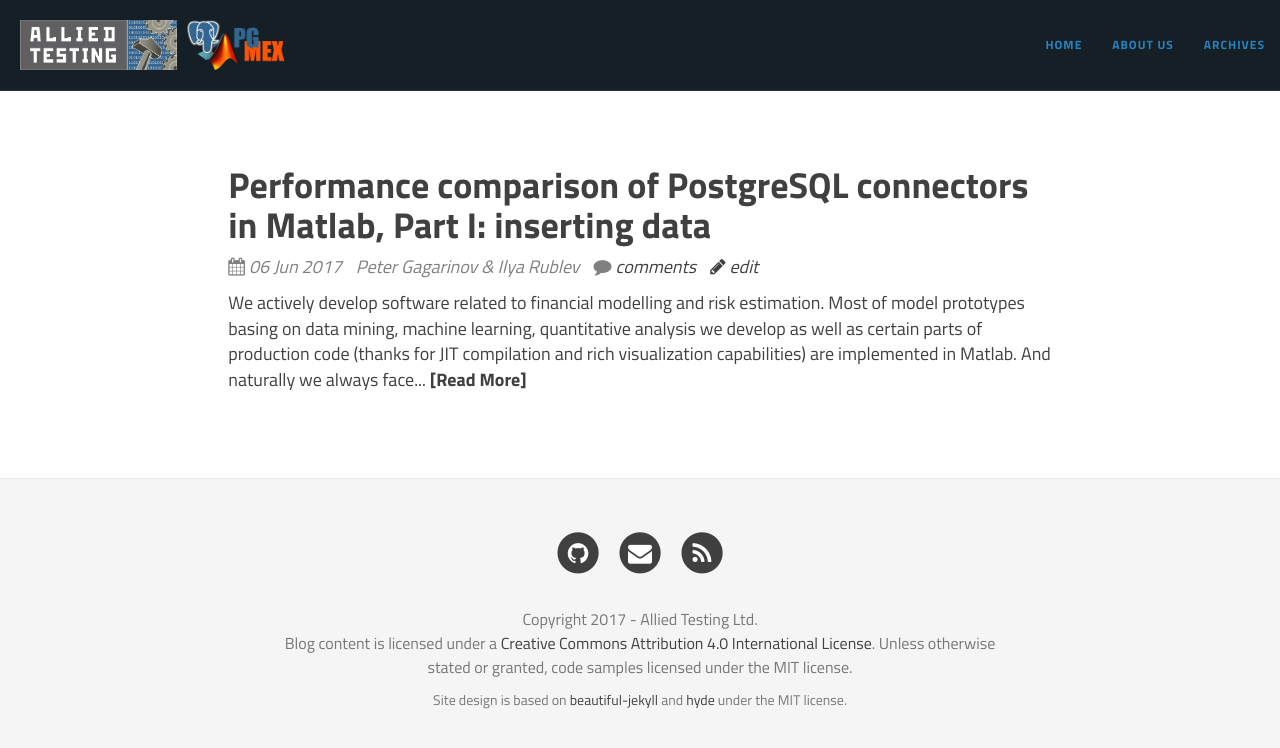
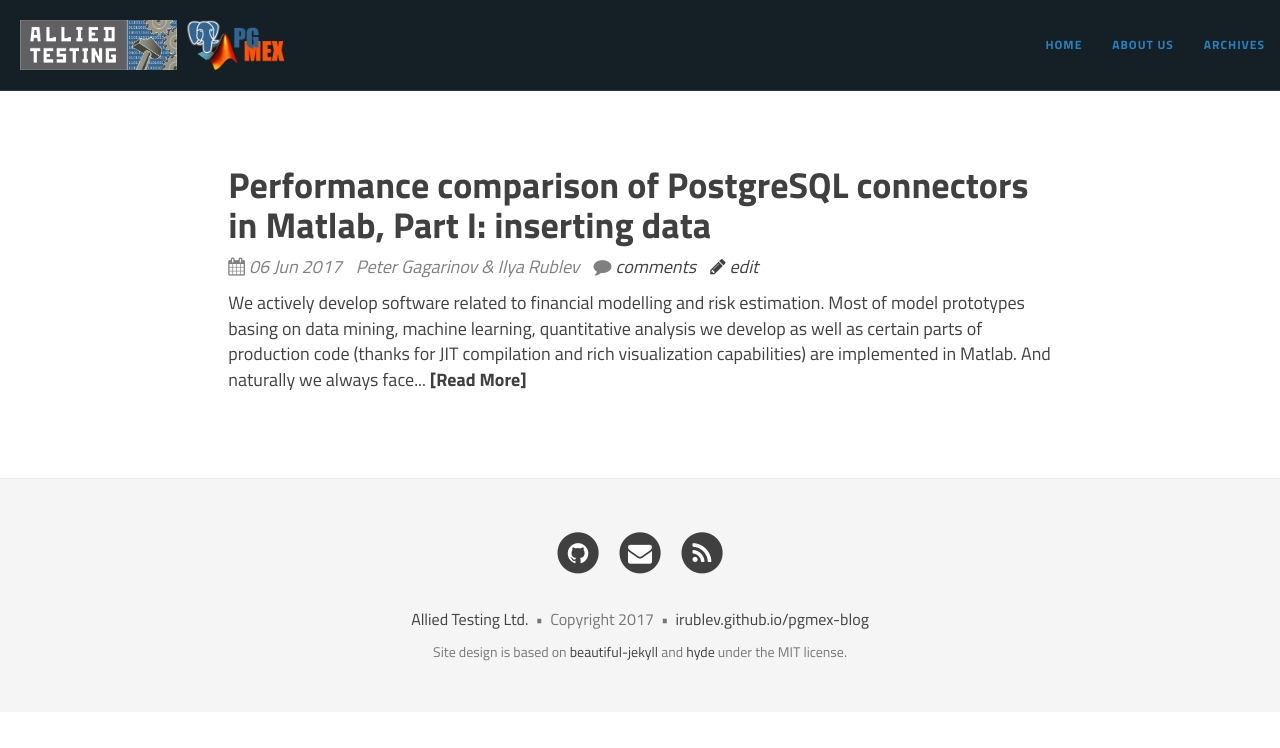
Before and after one commit to irublev/pgmex-blog, a Jekyll site: the page built from index.html, in a window 1280 px wide. Shown: the top 748 px of the page. Built offline with Jekyll 4.4.1, drawn with Linux system fonts in a browser that asks for light colours; nearby versions of some CDN libraries; the list of posts is cut into pages by our own code; comment, search, counter and statistics services are not loaded.

Commit message:
several improvements

```diff
--- a/_includes/footer.html
+++ b/_includes/footer.html
@@ -82,16 +82,17 @@
           {% endif %}
       </ul>
       <p class="copyright text-muted">
+        <a href="{{ site.author.url }}">{{ site.author.name }}</a>
+        &nbsp;&bull;&nbsp;
         {% if site.time|date('%Y') == '2017' %}
-        Copyright 2017 - {{ site.author.name }}
+        Copyright 2017
         {% else %}
-        Copyright 2017 - {{ site.time | date: '%Y' }} - {{ site.author.name }}
+        Copyright 2017 - {{ site.time | date: '%Y' }}
         {% endif %}
-        <br/>
-        Blog content is licensed under a <a rel="license" href="http://creativecommons.org/licenses/by/4.0/">Creative Commons Attribution 4.0 International License</a>.
-        Unless otherwise stated or granted, code samples licensed under the MIT license.
-        <br/>
-        <!-- <a href="{{ site.baseurl }}/privacy">privacy</a> | <a href="{{ site.baseurl }}/blogtegrity">blogtegrity</a>  -->
+        {% if site.url-pretty %}
+        &nbsp;&bull;&nbsp;
+        <a href="{{ site.url }}">{{ site.url-pretty }}</a>
+        {% endif %}
       </p>
       <p class="theme-by text-muted">
         Site design is based on
--- a/_includes/head.html
+++ b/_includes/head.html
@@ -10,7 +10,7 @@
   {% if page.keywords %}<meta name="keywords" content="{{ page.keywords }}">{% endif %}
   <title>
     {% if page.title == "Home" %}
-       {{ site.title }} - {{ site.subtitle }}
+       {{ site.title }} - {{ site.description }}
     {% else %}
        {{ page.title }} - {{ site.title }}
     {% endif %}
```
Also changed, not shown: blogtegrity.md (deleted, +0 -56 lines), privacy.md (deleted, +0 -32 lines), README.md, 1 other file.
